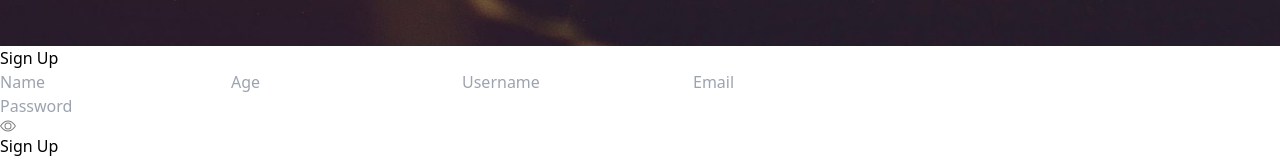
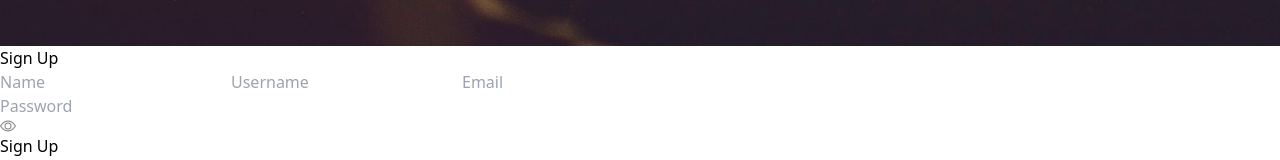
Before and after one commit to YashTheLearner/Event-Management-App, a React (Vite) app in the folder Frontend/: page /register in a window 1280 px wide. Shown: the part 1661-1821 px from the top of the page. Built offline with nearby package versions, Linux system fonts and the light colour scheme.

Commit message:
Age field removed

```diff
--- a/Frontend/src/Components/Signup.jsx
+++ b/Frontend/src/Components/Signup.jsx
@@ -22,7 +22,6 @@ export const Signup = () => {
 
       } catch (error) {
           console.log(error);
-
       }
   }
 
@@ -43,14 +42,6 @@ export const Signup = () => {
               name="name"
               placeholder="Name"
               id="userName"
-              onChange={handleChange}
-            />
-            <input
-              className="p-2 rounded-xl border"
-              type="number"
-              name="age"
-              placeholder="Age"
-              id="userAge"
               onChange={handleChange}
             />
             <input
@@ -76,6 +67,7 @@ export const Signup = () => {
                 name="password"
                 placeholder="Password"
                 id="userPassword"
+                onChange={handleChange}
               />
               <svg
                 xmlns="http://www.w3.org/2000/svg"
@@ -130,17 +122,6 @@ export const Signup = () => {
             </svg>
             Sign up with Google
           </button>
-{/*
-          <div className="mt-5 text-xs border-b border-[#302434] py-4 text-[#302434]">
-            <a href="#">Forgot your password?</a>
-          </div>
-
-          <div className="mt-3 text-xs flex justify-between items-center text-[#302434]">
-            <p>Already have an account?</p>
-            <button className="py-2 px-5 bg-white border rounded-xl hover:scale-110 duration-300">
-              Login
-            </button>
-          </div> */}
         </div>
       </div>
     </section>
```
